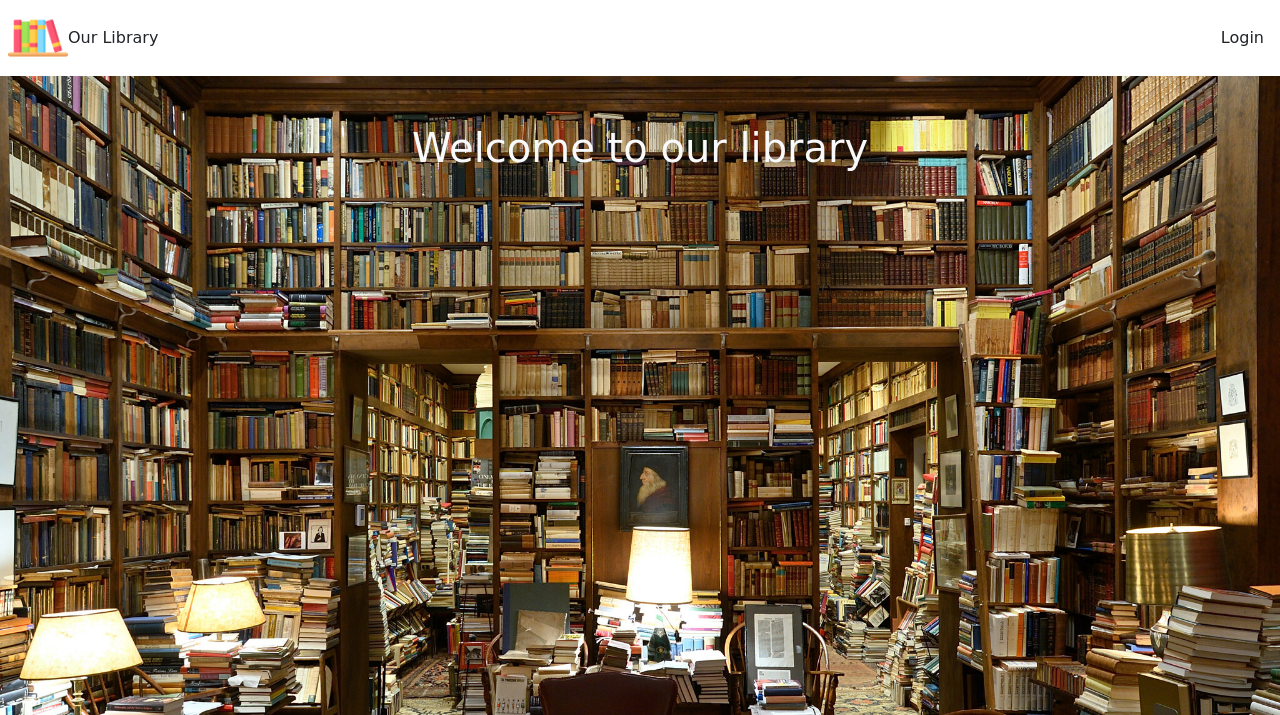
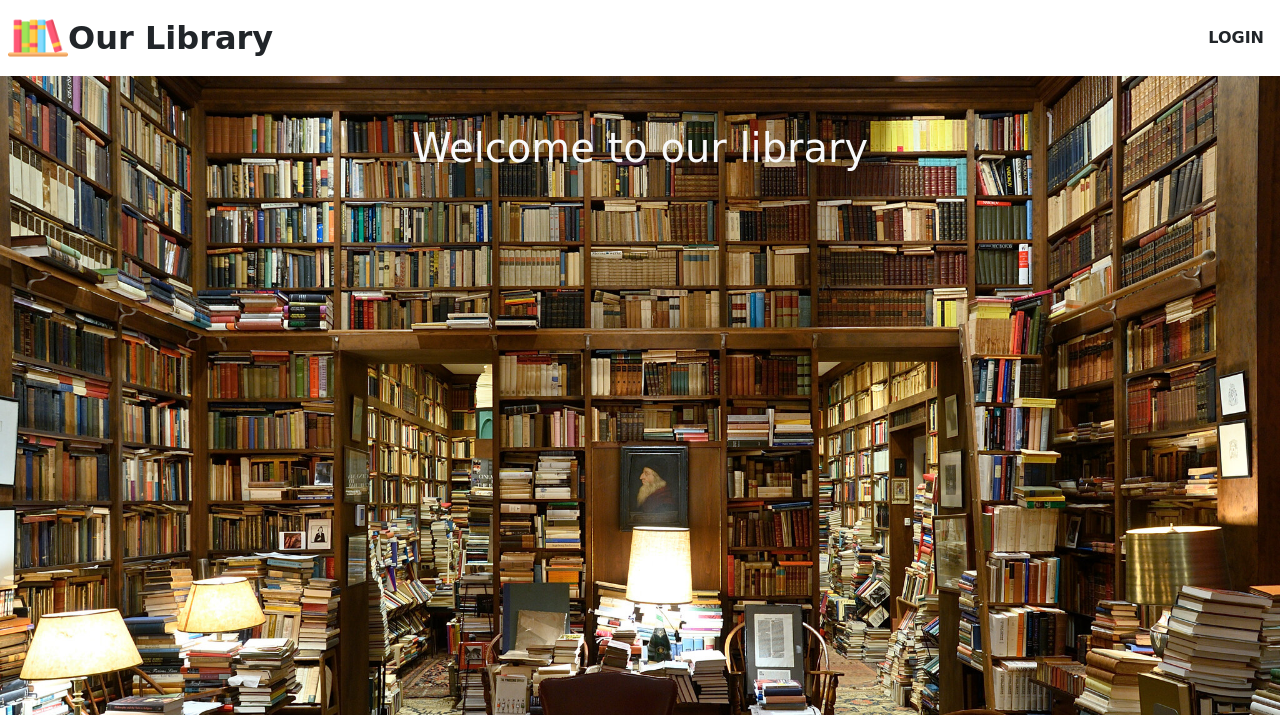
Before and after one commit to pierluigicarrieri/our-library, a PHP site: page /Personal_Projects/pages/index.php in a window 1280 px wide. Shown: the top 715 px of the page. Run offline with PHP 8.4, Linux system fonts and the light colour scheme; data that the repository does not hold is empty.

Commit message:
Working on top navbar in header, flipped text in book's cover

```diff
--- a/components/header.php
+++ b/components/header.php
@@ -20,21 +20,21 @@
                 <a href="http://localhost:8888/Personal_Projects/our_library/pages/index.php">
                     <img src="../assets/site_pics/logo.png" alt="library_logo">
                 </a>
-                <a href="http://localhost:8888/Personal_Projects/our_library/pages/index.php">Our Library</a>
+                <a id="site_name" href="http://localhost:8888/Personal_Projects/our_library/pages/index.php">Our Library</a>
             </div>
             <ul class="d-flex align-items-center">
             <!-- Shows Login link only if a user is not logged in -->
             <?php if(!isset($_SESSION['logged_user'])) { ?>
                 <li class="px-2">
-                    <a href="http://localhost:8888/Personal_Projects/our_library/pages/login.php">Login</a>
+                    <a href="http://localhost:8888/Personal_Projects/our_library/pages/login.php">LOGIN</a>
                 </li>
             <!-- If user is logged in shows User's library link and Logout link -->
             <?php } else { ?>
                 <li class="px-2">
-                    <a href="http://localhost:8888/Personal_Projects/our_library/pages/user_library.php">Your Books, <?php echo $_SESSION['logged_user'] ?></a>
+                    <a href="http://localhost:8888/Personal_Projects/our_library/pages/user_library.php">YOUR BOOKS, <?php echo strtoupper($_SESSION['logged_user']) ?></a>
                 </li>
                 <li class="px-2">
-                    <a href="http://localhost:8888/Personal_Projects/our_library/pages/logout.php">Logout</a>
+                    <a href="http://localhost:8888/Personal_Projects/our_library/pages/logout.php">LOGOUT</a>
                 </li>
             <?php } ?>
             </ul>
--- a/style/general.css
+++ b/style/general.css
@@ -1,5 +1,5 @@
 body {
-    font-family: 'Indie Flower', cursive !important;
+    font-family: 'Baskerville', cursive !important;
     margin: 0px;
     padding: 0px;
 }
@@ -14,13 +14,21 @@ ul {
     margin: 0 !important;
 }
 
+main {
+    min-height: 80vh;
+    background-image: url('../assets/site_pics/jumbo.jpeg');
+    background-size: cover;
+}
+
+header {
+    font-weight: bold;
+}
+
 nav img {
     height: 60px;
     width: 60px;
 }
 
-main {
-    min-height: 80vh;
-    background-image: url('../assets/site_pics/jumbo.jpeg');
-    background-size: cover;
+#site_name {
+    font-size: 2rem;
 }
--- a/style/homepage.css
+++ b/style/homepage.css
@@ -64,6 +64,8 @@
     height: 100%;
     opacity: 0;
     transition: .7s;
+    /* Flips text in the book's cover */
+    transform: scaleX(-1);
 }
 
 .card .imgBox img {
--- a/style/user_library.css
+++ b/style/user_library.css
@@ -64,6 +64,8 @@
     height: 100%;
     opacity: 0;
     transition: .7s;
+    /* Flips text in the book's cover */
+    transform: scaleX(-1);
 }
 
 .card .imgBox img {
```
